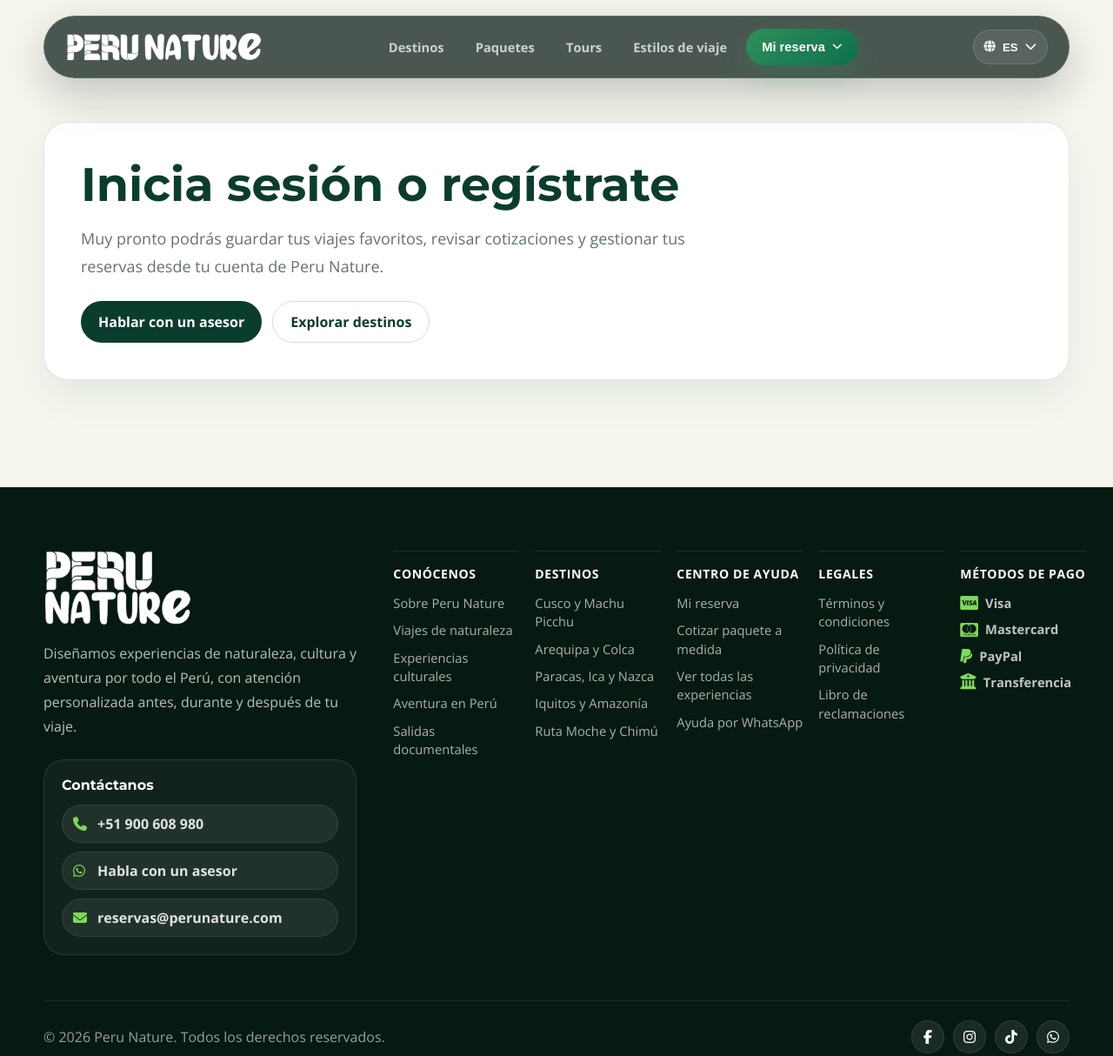
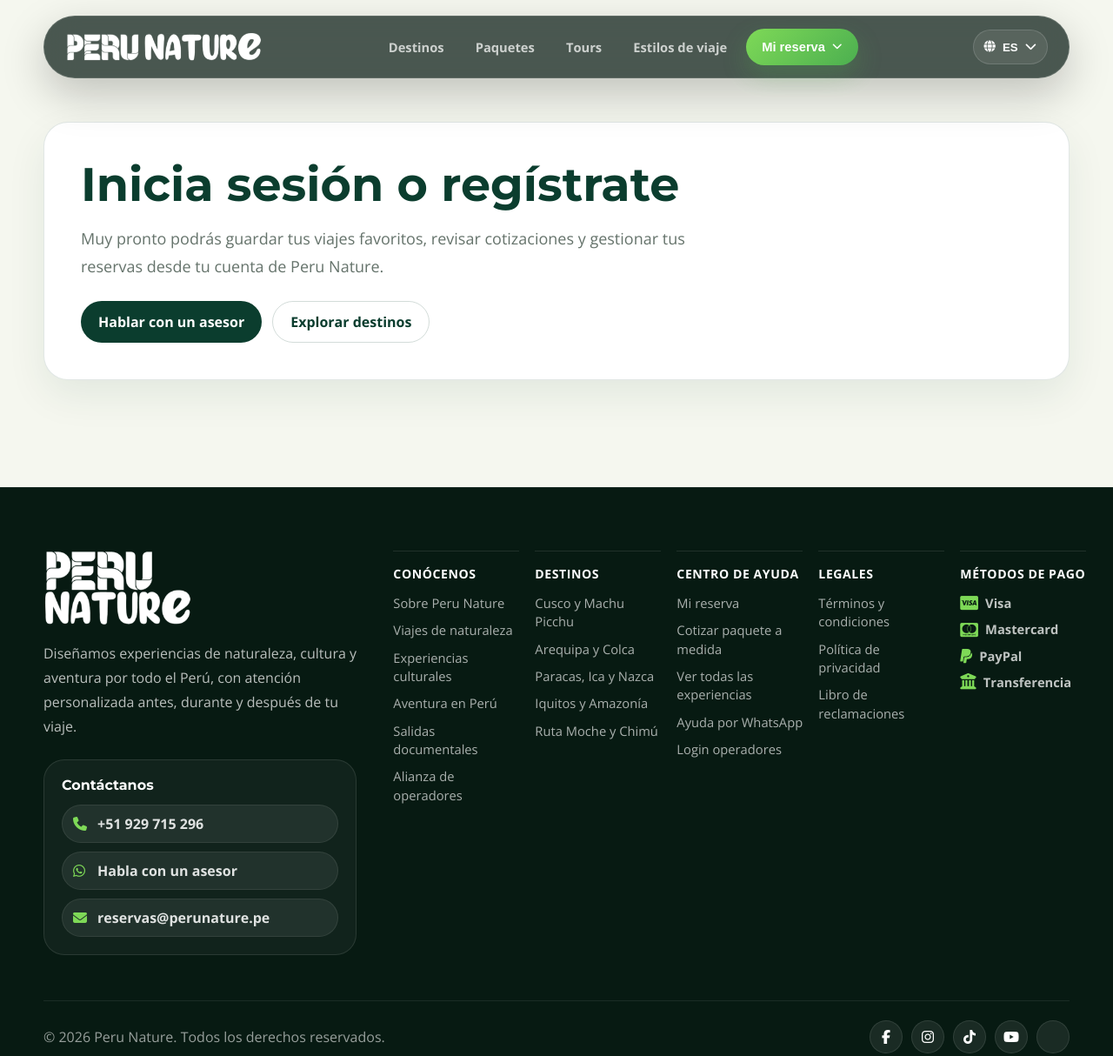
Before and after one commit to jeffersonmgr07/perunature, a plain HTML site: page login.html in a window 1280 px wide. Shown: the whole page at 87% size. Drawn offline with nearby package versions, Linux system fonts and the light colour scheme.

Commit message:
Add files via upload

```diff
--- a/assets/css/header.css
+++ b/assets/css/header.css
@@ -174,7 +174,7 @@
   padding: 0 18px;
   border: 0;
   border-radius: 999px;
-  background: linear-gradient(135deg, var(--pn-green-500, #2f8f5b), var(--pn-green-600, #0f6f4c));
+  background: var(--btn-gradient);
   color: #fff;
   font-weight: 900;
   font-size: .92rem;
@@ -184,14 +184,14 @@
   gap: 8px;
   white-space: nowrap;
   cursor: pointer;
-  box-shadow: 0 12px 28px rgba(47, 143, 91, .26);
+  box-shadow: 0 12px 28px rgba(76, 175, 80, .28);
   transition: transform .18s ease, box-shadow .18s ease, filter .18s ease;
 }
 
 .reservation-menu__toggle:hover {
   transform: translateY(-1px);
   filter: brightness(1.04);
-  box-shadow: 0 16px 34px rgba(47, 143, 91, .32);
+  box-shadow: 0 16px 34px rgba(76, 175, 80, .36);
 }
 
 .reservation-menu__toggle i {
--- a/assets/js/i18n.js
+++ b/assets/js/i18n.js
@@ -4,22 +4,140 @@
 (function () {
   const translations = {
     es: {
-      "nav.destinations": "Destinos", "nav.packages": "Paquetes", "nav.tours": "Tours", "nav.travelStyles": "Estilos de viaje", "nav.myReservation": "Mi reserva", "nav.viewReservation": "Ver mi reserva", "nav.loginShort": "Iniciar sesión", "nav.register": "Registrarme", "nav.login": "Iniciar sesión o registrarse",
-      "common.home": "Inicio", "common.experiences": "Experiencias",
-      "home.heroKicker": "Perú natural · cultural · auténtico", "home.heroTitle": "Explora Perú con experiencias únicas", "home.heroSubtitle": "Tours, paquetes y viajes personalizados por los destinos más increíbles del Perú.",
-      "home.exploreEyebrow": "Explora Perú", "home.destinationsTitle": "Destinos naturales y culturales", "home.destinationsText": "Viajes diseñados para descubrir lo mejor del Perú: Andes, Amazonía, costa, cultura viva y experiencias auténticas.",
-      "home.featuredEyebrow": "Experiencias recomendadas", "home.featuredTitle": "Viajes para empezar a descubrir Perú", "home.featuredText": "Elige entre tours de un día, escapadas naturales y paquetes completos para vivir lo mejor del Perú a tu ritmo.",
-      "footer.tagline": "Diseñamos experiencias de naturaleza, cultura y aventura por todo el Perú, con atención personalizada antes, durante y después de tu viaje.", "footer.contactUs": "Contáctanos", "footer.talkAdvisor": "Habla con un asesor", "footer.aboutTitle": "CONÓCENOS", "footer.aboutUs": "Sobre Peru Nature", "footer.natureTrips": "Viajes de naturaleza", "footer.culturalTrips": "Experiencias culturales", "footer.adventureTrips": "Aventura en Perú", "footer.documentaryTours": "Salidas documentales", "footer.destinationsTitle": "DESTINOS", "footer.helpCenter": "Centro de ayuda", "footer.customQuote": "Cotizar paquete a medida", "footer.allExperiences": "Ver todas las experiencias", "footer.whatsappHelp": "Ayuda por WhatsApp", "footer.legal": "Legales", "footer.terms": "Términos y condiciones", "footer.privacy": "Política de privacidad", "footer.claimBook": "Libro de reclamaciones", "footer.paymentMethods": "Métodos de pago", "footer.rights": "Todos los derechos reservados.",
-      "booking.from": "Desde", "booking.perPerson": "por persona", "booking.date": "Fecha de viaje", "booking.time": "Horario", "booking.selectTime": "Selecciona un horario", "booking.adults": "Adultos", "booking.adultsHelp": "13 años a más", "booking.children": "Niños", "booking.childrenHelp": "3 a 12 años", "booking.coupon": "Cupón de descuento", "booking.apply": "Aplicar", "booking.duration": "Duración", "booking.location": "Destino", "booking.difficulty": "Dificultad", "booking.paymentDetails": "Detalle estimado", "booking.adultsTotal": "Adultos", "booking.childrenTotal": "Niños", "booking.discount": "Descuento", "booking.total": "Total", "booking.reserveWhatsApp": "Reservar por WhatsApp", "booking.backCatalog": "Volver al catálogo", "booking.note": "Confirma tu fecha, viajeros y horario. Un asesor validará disponibilidad antes de cerrar la reserva.", "booking.validCoupon": "Cupón aplicado: 10% de descuento.", "booking.invalidCoupon": "Cupón no válido para esta experiencia."
+      "nav.destinations": "Destinos",
+      "nav.packages": "Paquetes",
+      "nav.tours": "Tours",
+      "nav.travelStyles": "Estilos de viaje",
+      "nav.myReservation": "Mi reserva",
+      "nav.viewReservation": "Ver mi reserva",
+      "nav.loginShort": "Iniciar sesión",
+      "nav.register": "Registrarme",
+      "nav.login": "Iniciar sesión o registrarse",
+      "common.home": "Inicio",
+      "common.experiences": "Experiencias",
+      "home.heroKicker": "Perú natural · cultural · auténtico",
+      "home.heroTitle": "Explora Perú con experiencias únicas",
+      "home.heroSubtitle": "Tours, paquetes y viajes personalizados por los destinos más increíbles del Perú.",
+      "home.exploreEyebrow": "Explora Perú",
+      "home.destinationsTitle": "Destinos naturales y culturales",
+      "home.destinationsText": "Viajes diseñados para descubrir lo mejor del Perú: Andes, Amazonía, costa, cultura viva y experiencias auténticas.",
+      "home.featuredEyebrow": "Experiencias recomendadas",
+      "home.featuredTitle": "Viajes para empezar a descubrir Perú",
+      "home.featuredText": "Elige entre tours de un día, escapadas naturales y paquetes completos para vivir lo mejor del Perú a tu ritmo.",
+      "footer.tagline": "Diseñamos experiencias de naturaleza, cultura y aventura por todo el Perú, con atención personalizada antes, durante y después de tu viaje.",
+      "footer.contactUs": "Contáctanos",
+      "footer.talkAdvisor": "Habla con un asesor",
+      "footer.aboutTitle": "CONÓCENOS",
+      "footer.aboutUs": "Sobre Peru Nature",
+      "footer.natureTrips": "Viajes de naturaleza",
+      "footer.culturalTrips": "Experiencias culturales",
+      "footer.adventureTrips": "Aventura en Perú",
+      "footer.documentaryTours": "Salidas documentales",
+      "footer.operatorAlliance": "Alianza de operadores",
+      "footer.operatorLogin": "Login operadores",
+      "footer.destinationsTitle": "DESTINOS",
+      "footer.helpCenter": "Centro de ayuda",
+      "footer.customQuote": "Cotizar paquete a medida",
+      "footer.allExperiences": "Ver todas las experiencias",
+      "footer.whatsappHelp": "Ayuda por WhatsApp",
+      "footer.legal": "Legales",
+      "footer.terms": "Términos y condiciones",
+      "footer.privacy": "Política de privacidad",
+      "footer.claimBook": "Libro de reclamaciones",
+      "footer.paymentMethods": "Métodos de pago",
+      "footer.rights": "Todos los derechos reservados.",
+      "booking.from": "Desde",
+      "booking.perPerson": "por persona",
+      "booking.date": "Fecha de viaje",
+      "booking.time": "Horario",
+      "booking.selectTime": "Selecciona un horario",
+      "booking.adults": "Adultos",
+      "booking.adultsHelp": "13 años a más",
+      "booking.children": "Niños",
+      "booking.childrenHelp": "3 a 12 años",
+      "booking.coupon": "Cupón de descuento",
+      "booking.apply": "Aplicar",
+      "booking.duration": "Duración",
+      "booking.location": "Destino",
+      "booking.difficulty": "Dificultad",
+      "booking.paymentDetails": "Detalle estimado",
+      "booking.adultsTotal": "Adultos",
+      "booking.childrenTotal": "Niños",
+      "booking.discount": "Descuento",
+      "booking.total": "Total",
+      "booking.reserveWhatsApp": "Reservar por WhatsApp",
+      "booking.backCatalog": "Volver al catálogo",
+      "booking.note": "Confirma tu fecha, viajeros y horario. Un asesor validará disponibilidad antes de cerrar la reserva.",
+      "booking.validCoupon": "Cupón aplicado: 10% de descuento.",
+      "booking.invalidCoupon": "Cupón no válido para esta experiencia."
     },
     en: {
-      "nav.destinations": "Destinations", "nav.packages": "Packages", "nav.tours": "Tours", "nav.travelStyles": "Travel styles", "nav.myReservation": "My booking", "nav.viewReservation": "View my booking", "nav.loginShort": "Sign in", "nav.register": "Register", "nav.login": "Sign in or register",
-      "common.home": "Home", "common.experiences": "Experiences",
-      "home.heroKicker": "Natural · cultural · authentic Peru", "home.heroTitle": "Explore Peru through unique experiences", "home.heroSubtitle": "Tours, packages and tailor-made trips across Peru’s most incredible destinations.",
-      "home.exploreEyebrow": "Explore Peru", "home.destinationsTitle": "Natural and cultural destinations", "home.destinationsText": "Trips designed to discover the best of Peru: Andes, Amazon, coast, living culture and authentic experiences.",
-      "home.featuredEyebrow": "Recommended experiences", "home.featuredTitle": "Trips to start discovering Peru", "home.featuredText": "Choose from one-day tours, nature escapes and complete packages to experience the best of Peru at your own pace.",
-      "footer.tagline": "We design nature, culture and adventure experiences throughout Peru, with personalized assistance before, during and after your trip.", "footer.contactUs": "Contact us", "footer.talkAdvisor": "Talk to an advisor", "footer.aboutTitle": "ABOUT US", "footer.aboutUs": "About Peru Nature", "footer.natureTrips": "Nature trips", "footer.culturalTrips": "Cultural experiences", "footer.adventureTrips": "Adventure in Peru", "footer.documentaryTours": "Documentary departures", "footer.destinationsTitle": "DESTINATIONS", "footer.helpCenter": "Help center", "footer.customQuote": "Request a custom package", "footer.allExperiences": "See all experiences", "footer.whatsappHelp": "WhatsApp support", "footer.legal": "Legal", "footer.terms": "Terms and conditions", "footer.privacy": "Privacy policy", "footer.claimBook": "Complaints book", "footer.paymentMethods": "Payment methods", "footer.rights": "All rights reserved.",
-      "booking.from": "From", "booking.perPerson": "per person", "booking.date": "Travel date", "booking.time": "Departure time", "booking.selectTime": "Select a time", "booking.adults": "Adults", "booking.adultsHelp": "13 years and older", "booking.children": "Children", "booking.childrenHelp": "3 to 12 years", "booking.coupon": "Discount coupon", "booking.apply": "Apply", "booking.duration": "Duration", "booking.location": "Destination", "booking.difficulty": "Difficulty", "booking.paymentDetails": "Estimated details", "booking.adultsTotal": "Adults", "booking.childrenTotal": "Children", "booking.discount": "Discount", "booking.total": "Total", "booking.reserveWhatsApp": "Book via WhatsApp", "booking.backCatalog": "Back to catalog", "booking.note": "Confirm your date, travelers and departure time. An advisor will validate availability before closing the booking.", "booking.validCoupon": "Coupon applied: 10% discount.", "booking.invalidCoupon": "Coupon not valid for this experience."
+      "nav.destinations": "Destinations",
+      "nav.packages": "Packages",
+      "nav.tours": "Tours",
+      "nav.travelStyles": "Travel styles",
+      "nav.myReservation": "My booking",
+      "nav.viewReservation": "View my booking",
+      "nav.loginShort": "Sign in",
+      "nav.register": "Register",
+      "nav.login": "Sign in or register",
+      "common.home": "Home",
+      "common.experiences": "Experiences",
+      "home.heroKicker": "Natural · cultural · authentic Peru",
+      "home.heroTitle": "Explore Peru through unique experiences",
+      "home.heroSubtitle": "Tours, packages and tailor-made trips across Peru’s most incredible destinations.",
+      "home.exploreEyebrow": "Explore Peru",
+      "home.destinationsTitle": "Natural and cultural destinations",
+      "home.destinationsText": "Trips designed to discover the best of Peru: Andes, Amazon, coast, living culture and authentic experiences.",
+      "home.featuredEyebrow": "Recommended experiences",
+      "home.featuredTitle": "Trips to start discovering Peru",
+      "home.featuredText": "Choose from one-day tours, nature escapes and complete packages to experience the best of Peru at your own pace.",
+      "footer.tagline": "We design nature, culture and adventure experiences throughout Peru, with personalized assistance before, during and after your trip.",
+      "footer.contactUs": "Contact us",
+      "footer.talkAdvisor": "Talk to an advisor",
+      "footer.aboutTitle": "ABOUT US",
+      "footer.aboutUs": "About Peru Nature",
+      "footer.natureTrips": "Nature trips",
+      "footer.culturalTrips": "Cultural experiences",
+      "footer.adventureTrips": "Adventure in Peru",
+      "footer.documentaryTours": "Documentary departures",
+      "footer.operatorAlliance": "Operator alliance",
+      "footer.operatorLogin": "Operator login",
+      "footer.destinationsTitle": "DESTINATIONS",
+      "footer.helpCenter": "Help center",
+      "footer.customQuote": "Request a custom package",
+      "footer.allExperiences": "See all experiences",
+      "footer.whatsappHelp": "WhatsApp support",
+      "footer.legal": "Legal",
+      "footer.terms": "Terms and conditions",
+      "footer.privacy": "Privacy policy",
+      "footer.claimBook": "Complaints book",
+      "footer.paymentMethods": "Payment methods",
+      "footer.rights": "All rights reserved.",
+      "booking.from": "From",
+      "booking.perPerson": "per person",
+      "booking.date": "Travel date",
+      "booking.time": "Departure time",
+      "booking.selectTime": "Select a time",
+      "booking.adults": "Adults",
+      "booking.adultsHelp": "13 years and older",
+      "booking.children": "Children",
+      "booking.childrenHelp": "3 to 12 years",
+      "booking.coupon": "Discount coupon",
+      "booking.apply": "Apply",
+      "booking.duration": "Duration",
+      "booking.location": "Destination",
+      "booking.difficulty": "Difficulty",
+      "booking.paymentDetails": "Estimated details",
+      "booking.adultsTotal": "Adults",
+      "booking.childrenTotal": "Children",
+      "booking.discount": "Discount",
+      "booking.total": "Total",
+      "booking.reserveWhatsApp": "Book via WhatsApp",
+      "booking.backCatalog": "Back to catalog",
+      "booking.note": "Confirm your date, travelers and departure time. An advisor will validate availability before closing the booking.",
+      "booking.validCoupon": "Coupon applied: 10% discount.",
+      "booking.invalidCoupon": "Coupon not valid for this experience."
     }
   };
 
@@ -41,7 +159,8 @@
     document.querySelectorAll('.lang-switcher').forEach((switcher) => {
       const toggle = switcher.querySelector('.lang-switcher__toggle');
       const menu = switcher.querySelector('.lang-switcher__menu');
-      if (!toggle || !menu) return;
+      if (!toggle || !menu || switcher.dataset.initialized === 'true') return;
+      switcher.dataset.initialized = 'true';
 
       toggle.addEventListener('click', () => {
         const isOpen = !menu.hidden;
--- a/assets/js/pages/documentary-tours.js
+++ b/assets/js/pages/documentary-tours.js
@@ -6,7 +6,7 @@
 class PeruNatureDocumentaryTours {
   constructor() {
     this.tours = [];
-    this.whatsappNumber = "51900608980";
+    this.whatsappNumber = "51929715296";
 
     this.elements = {
       container: document.getElementById("documentaryToursContainer"),
--- a/assets/js/pages/product.js
+++ b/assets/js/pages/product.js
@@ -7,7 +7,7 @@
   constructor() {
     this.tours = [];
     this.currentTour = null;
-    this.whatsappNumber = "51900608980";
+    this.whatsappNumber = "51929715296";
     this.booking = { adults: 2, children: 0, discountPercent: 0, coupon: "" };
 
     this.slug = this.getSlugFromURL();
--- a/components/footer.html
+++ b/components/footer.html
@@ -13,9 +13,9 @@
 
         <div class="footer-contact-box">
           <h3 data-i18n="footer.contactUs">Contáctanos</h3>
-          <a href="tel:+51900608980" class="footer-pill"><i class="fa-solid fa-phone"></i><span>+51 900 608 980</span></a>
-          <a href="https://wa.me/51900608980" class="footer-pill" target="_blank" rel="noopener"><i class="fa-brands fa-whatsapp"></i><span data-i18n="footer.talkAdvisor">Habla con un asesor</span></a>
-          <a href="mailto:reservas@perunature.com" class="footer-pill"><i class="fa-solid fa-envelope"></i><span>reservas@perunature.com</span></a>
+          <a href="tel:+51929715296" class="footer-pill"><i class="fa-solid fa-phone"></i><span>+51 929 715 296</span></a>
+          <a href="https://wa.me/51929715296" class="footer-pill" target="_blank" rel="noopener"><i class="fa-brands fa-whatsapp"></i><span data-i18n="footer.talkAdvisor">Habla con un asesor</span></a>
+          <a href="mailto:reservas@perunature.pe" class="footer-pill"><i class="fa-solid fa-envelope"></i><span>reservas@perunature.pe</span></a>
         </div>
       </div>
 
@@ -28,6 +28,7 @@
             <a href="./all-experiences.html?categoria=cultura"><span data-i18n="footer.culturalTrips">Experiencias culturales</span></a>
             <a href="./all-experiences.html?categoria=aventura"><span data-i18n="footer.adventureTrips">Aventura en Perú</span></a>
             <a href="./documentary-tours.html"><span data-i18n="footer.documentaryTours">Salidas documentales</span></a>
+            <a href="./alianza-operadores.html"><span data-i18n="footer.operatorAlliance">Alianza de operadores</span></a>
           </div>
         </details>
 
@@ -48,7 +49,8 @@
             <a href="./mi-reserva.html"><span data-i18n="nav.myReservation">Mi reserva</span></a>
             <a href="./quote-packages.html"><span data-i18n="footer.customQuote">Cotizar paquete a medida</span></a>
             <a href="./all-experiences.html"><span data-i18n="footer.allExperiences">Ver todas las experiencias</span></a>
-            <a href="https://wa.me/51900608980" target="_blank" rel="noopener"><span data-i18n="footer.whatsappHelp">Ayuda por WhatsApp</span></a>
+            <a href="https://wa.me/51929715296" target="_blank" rel="noopener"><span data-i18n="footer.whatsappHelp">Ayuda por WhatsApp</span></a>
+            <a href="./login-operadores.html"><span data-i18n="footer.operatorLogin">Login operadores</span></a>
           </div>
         </details>
 
@@ -78,10 +80,11 @@
     <div class="footer-bottom">
       <p>© 2026 Peru Nature. <span data-i18n="footer.rights">Todos los derechos reservados.</span></p>
       <div class="footer-social">
-        <a href="#" aria-label="Facebook"><i class="fa-brands fa-facebook-f"></i></a>
-        <a href="#" aria-label="Instagram"><i class="fa-brands fa-instagram"></i></a>
-        <a href="#" aria-label="TikTok"><i class="fa-brands fa-tiktok"></i></a>
-        <a href="https://wa.me/51900608980" target="_blank" rel="noopener" aria-label="WhatsApp"><i class="fa-brands fa-whatsapp"></i></a>
+        <a href="https://www.facebook.com/perunature.pe" target="_blank" rel="noopener" aria-label="Facebook"><i class="fa-brands fa-facebook-f"></i></a>
+        <a href="https://www.instagram.com/perunature.pe/" target="_blank" rel="noopener" aria-label="Instagram"><i class="fa-brands fa-instagram"></i></a>
+        <a href="https://www.tiktok.com/@perunature.pe" target="_blank" rel="noopener" aria-label="TikTok"><i class="fa-brands fa-tiktok"></i></a>
+        <a href="https://www.youtube.com/@peru.nature" target="_blank" rel="noopener" aria-label="YouTube"><i class="fa-brands fa-youtube"></i></a>
+        <a href="https://www.tripadvisor.com.pe/Attraction_Review-g294314-d32859830-Reviews-Peru_Nature-Cusco_Cusco_Region.html" target="_blank" rel="noopener" aria-label="Tripadvisor"><i class="fa-brands fa-tripadvisor"></i></a>
       </div>
     </div>
   </div>
```
Also changed, not shown: alianza-operadores.html (added, +80 -0 lines), documentary-tours.html (+2 -2 lines), emails/plantilla-correo-alianza-operadores.html (added, +76 -0 lines), index.html (+1 -1 lines), login-operadores.html (added, +23 -0 lines), login.html (+1 -1 lines), mi-reserva.html (+1 -1 lines), quote-packages.html (+1 -1 lines), 2 other files.
